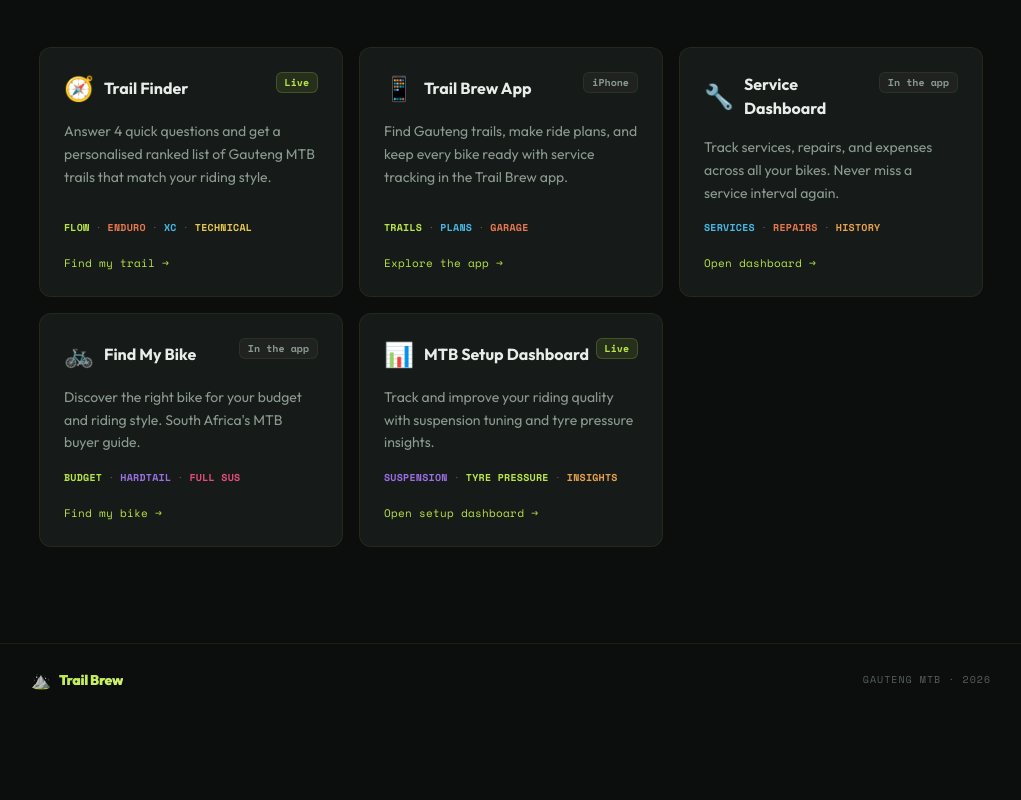
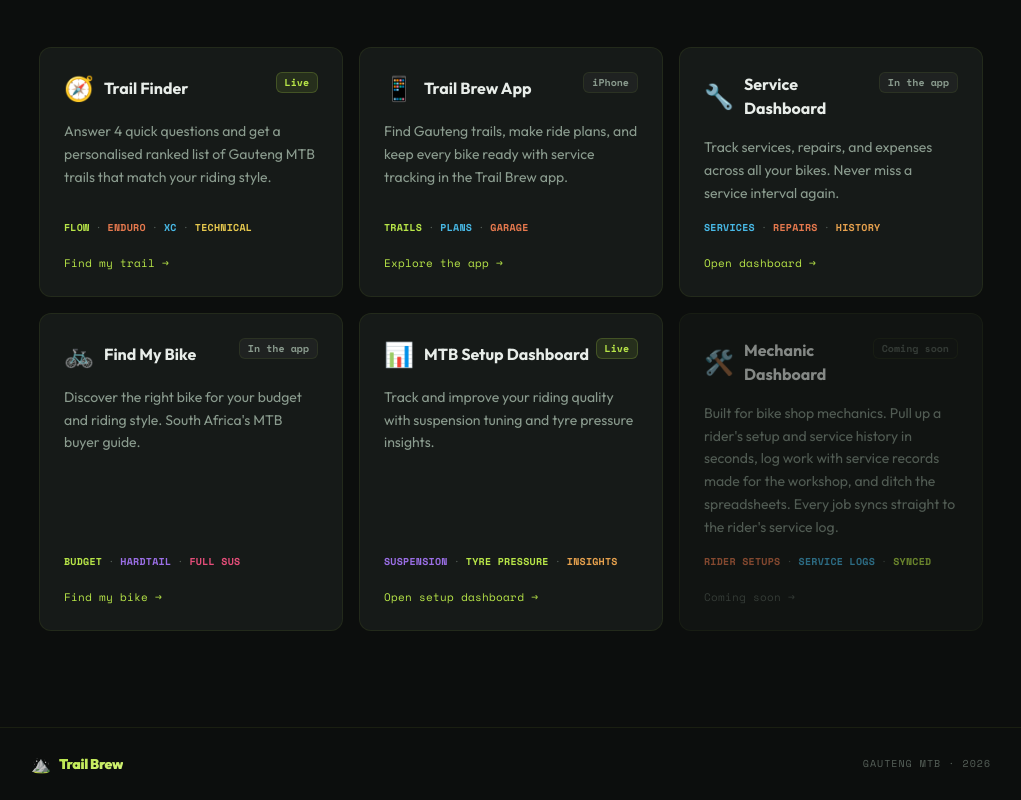
Before and after one commit to SmoothOp95/trail-brew, a React (Vite) app: page / in a window 1280 px wide. Shown: the part 924-1724 px from the top of the page, without its empty margins (249-1270 px from the left). Before the commit the page ends 1640 px from the top, so only its background shows below. Built offline with nearby package versions, Linux system fonts and the light colour scheme; no server answers.

Commit message:
Add a Coming soon Mechanic Dashboard tile to the homepage
Co-Authored-By: Claude Opus 5.5 <noreply@anthropic.com>
Claude-Session: https://claude.ai/code/session_01BnDjQE8pgUTXB8fGmHVSw9

```diff
--- a/src/components/home/HomePage.jsx
+++ b/src/components/home/HomePage.jsx
@@ -93,6 +93,20 @@ const tools = [
     typeColors: ['text-trail-trail', 'text-trail-flow', 'text-trail-jump'],
     cta: 'Open setup dashboard →',
     active: true,
+  },
+  {
+    id: 'mechanic-dashboard',
+    href: null,
+    external: false,
+    emoji: '🛠️',
+    label: 'Mechanic Dashboard',
+    tag: 'Coming soon',
+    tagStyle: 'bg-brew-card text-brew-text-muted border border-brew-border',
+    description: 'Built for bike shop mechanics. Pull up a rider\'s setup and service history in seconds, log work with service records made for the workshop, and ditch the spreadsheets. Every job syncs straight to the rider\'s service log.',
+    types: ['Rider setups', 'Service logs', 'Synced'],
+    typeColors: ['text-trail-enduro', 'text-trail-xc', 'text-trail-flow'],
+    cta: null,
+    active: false,
   },
 ];
 
```
